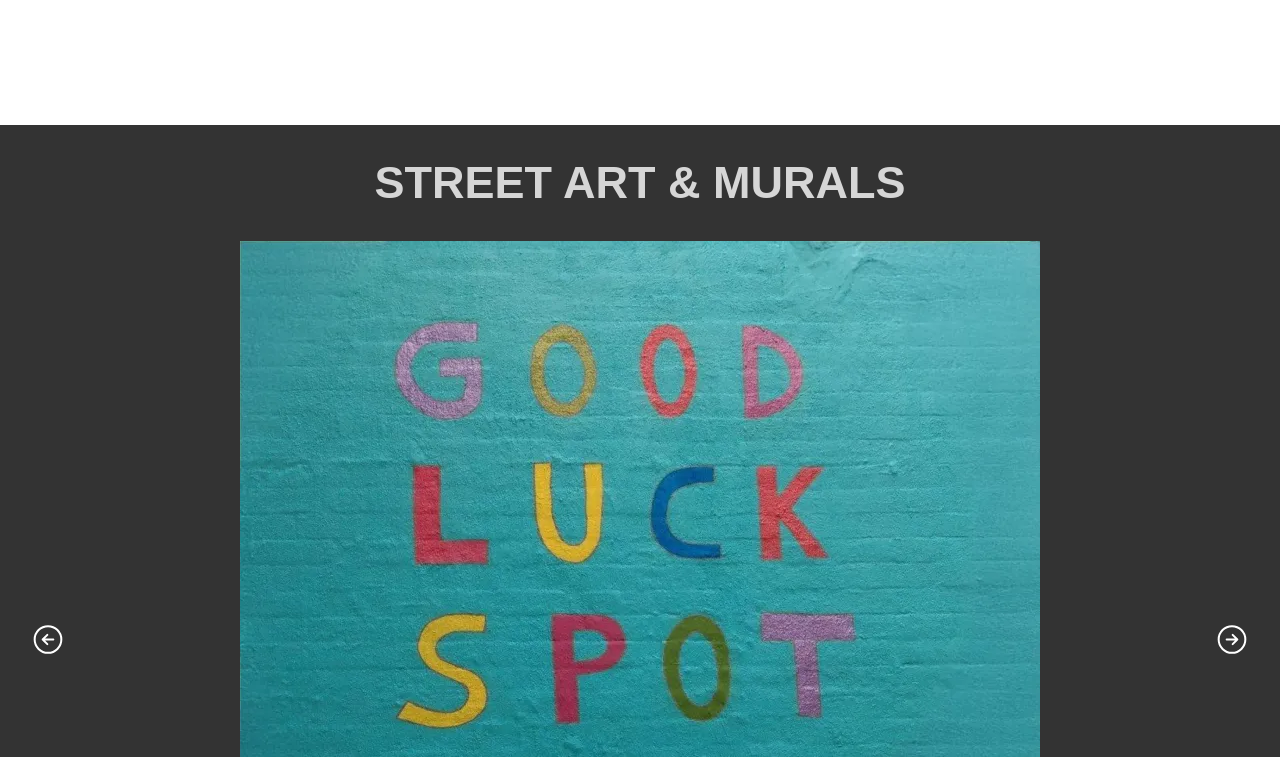
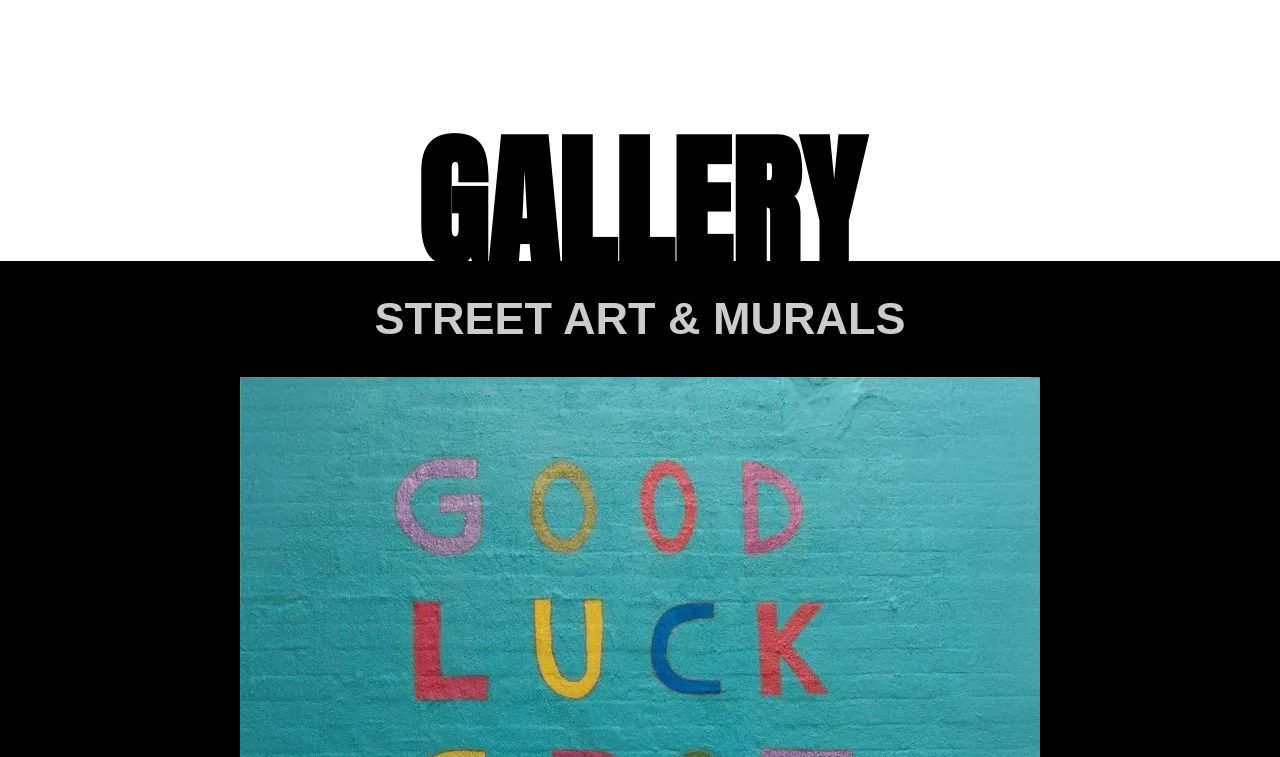
Before and after one commit to pitosanchez/Felix-Morelo, a website built with Vite: page index.html in a window 1280 px wide. Shown: the part 2558-3315 px from the top of the page. Built offline with nearby package versions, Linux system fonts and the light colour scheme.

Commit message:
added gallery title

```diff
--- a/index.html
+++ b/index.html
@@ -154,6 +154,8 @@
         </p>
       </div>
     </section>
+
+    <h1 class="gallery-title">GALLERY</h1>
 
     <!-- Gallery Section -->
     <section id="gallery" class="gallery-section">
--- a/src/styles.css
+++ b/src/styles.css
@@ -190,12 +190,30 @@ body {
     text-align: justify;
 }
 
+
+/* Gallery Title Styling */
+.gallery-title {
+    font-family: 'Anton', sans-serif;
+    font-size: 9rem;
+    color: black;
+    text-align: center;
+    position: relative;
+    top: 50px;
+    /* Adjust this value to fine-tune the overlap with the gallery section */
+    z-index: 2;
+    /* Ensure it sits above other elements */
+    margin-bottom: -80px;
+    /* Negative margin to overlap with the black background */
+}
+
+
+
 /* Gallery and Spots Section Styles */
 .gallery-section,
 .cubes-section,
 .spots-section {
     color: rgba(255, 255, 255, 0.8);
-    background-color: #333;
+    background-color: black;
     max-width: 100%;
     margin: auto;
     margin-top: 5rem;
```
